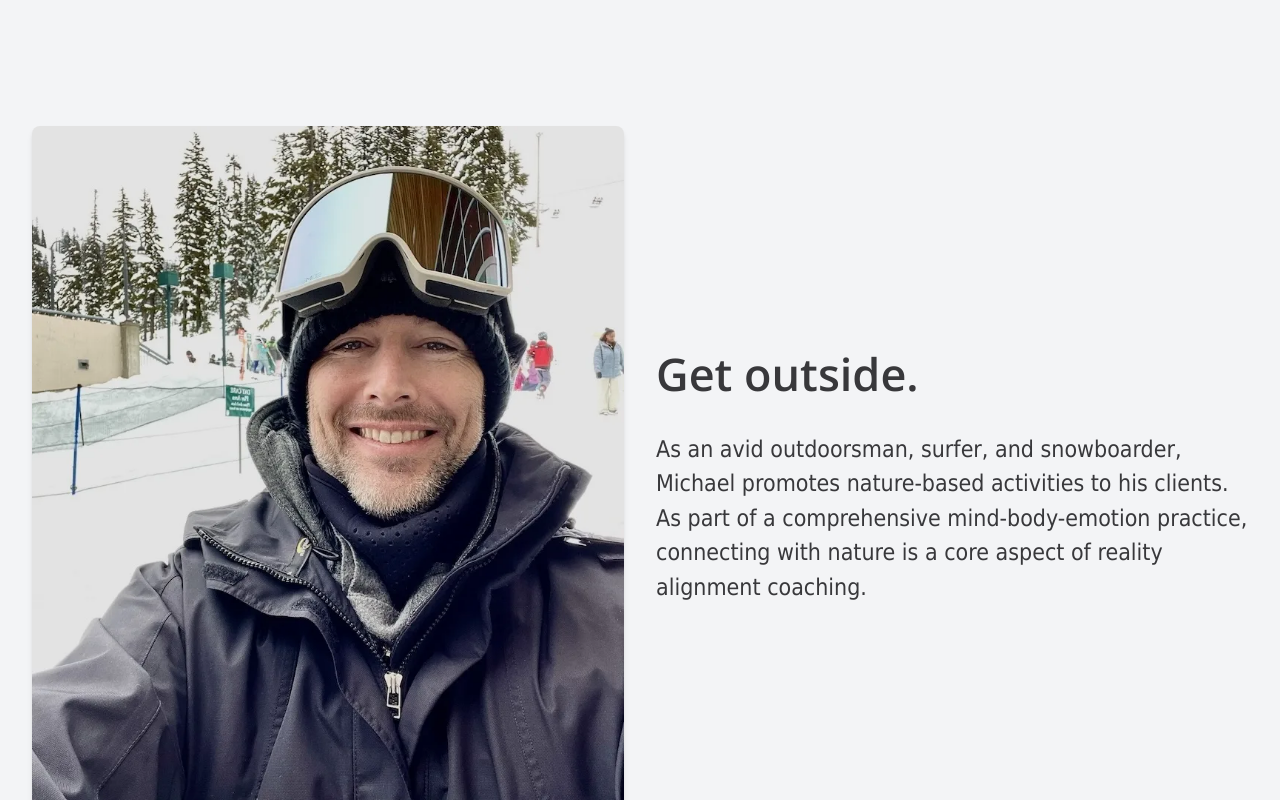
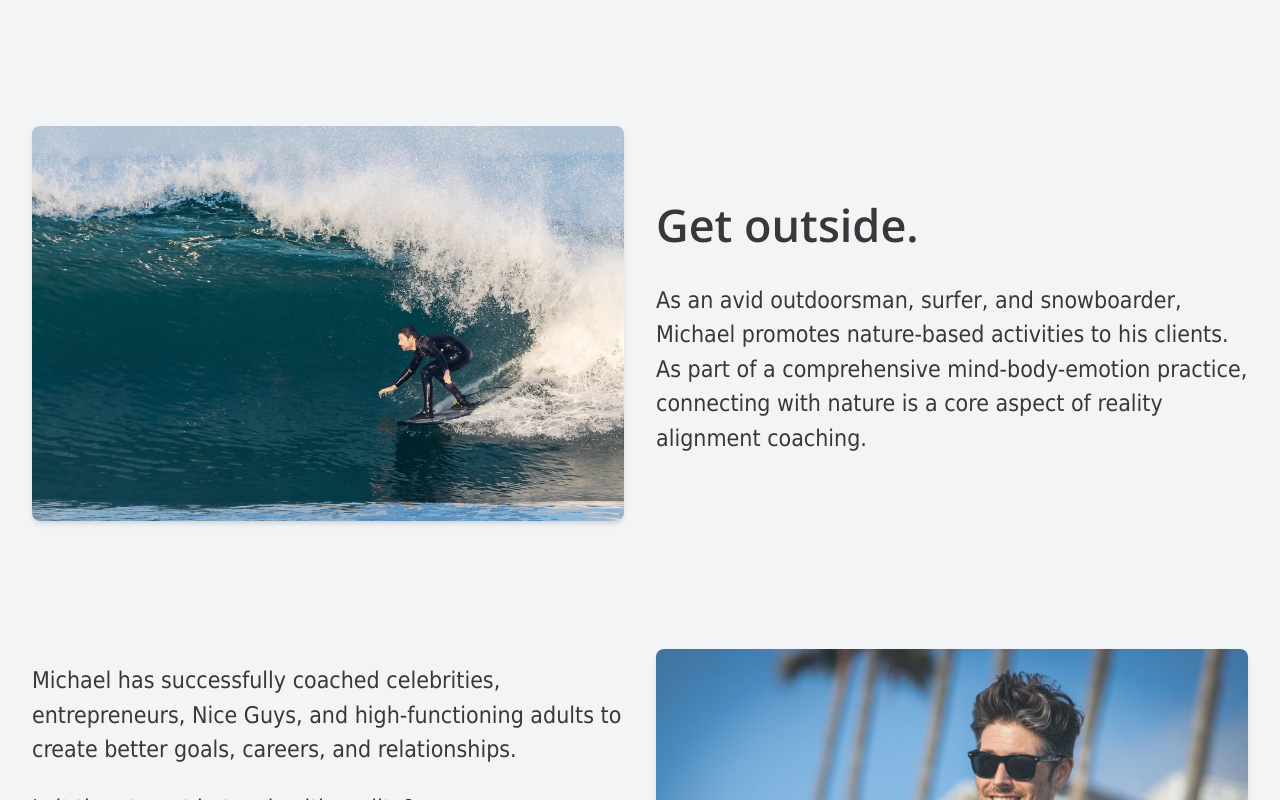
Before and after one commit to michaelzick/michaelzick.com, a Next.js app: page /about in a window 1280 px wide. Shown: the part 2200-3000 px from the top of the page. Built offline with nearby package versions, Linux system fonts and the light colour scheme.

Commit message:
swapped mt hood for pitted pic

```diff
--- a/app/about/page.tsx
+++ b/app/about/page.tsx
@@ -112,10 +112,10 @@ export default function About() {
             </FadeInSection>
             <FadeInSection className="md:w-1/2 order-1 md:order-1">
               <Image
-                src="/img/mt-hood-selfie-darkened.webp"
-                alt="Michael outdoors in the mountains"
-                width={800}
-                height={936}
+                src="/img/pitted.webp"
+                alt="Michael surfing a wave"
+                width={2000}
+                height={1334}
                 sizes="(min-width: 768px) 50vw, 100vw"
                 className="w-full h-auto object-cover rounded-lg shadow-md"
               />
```
Also changed, not shown: public/img/pitted.webp (added).
